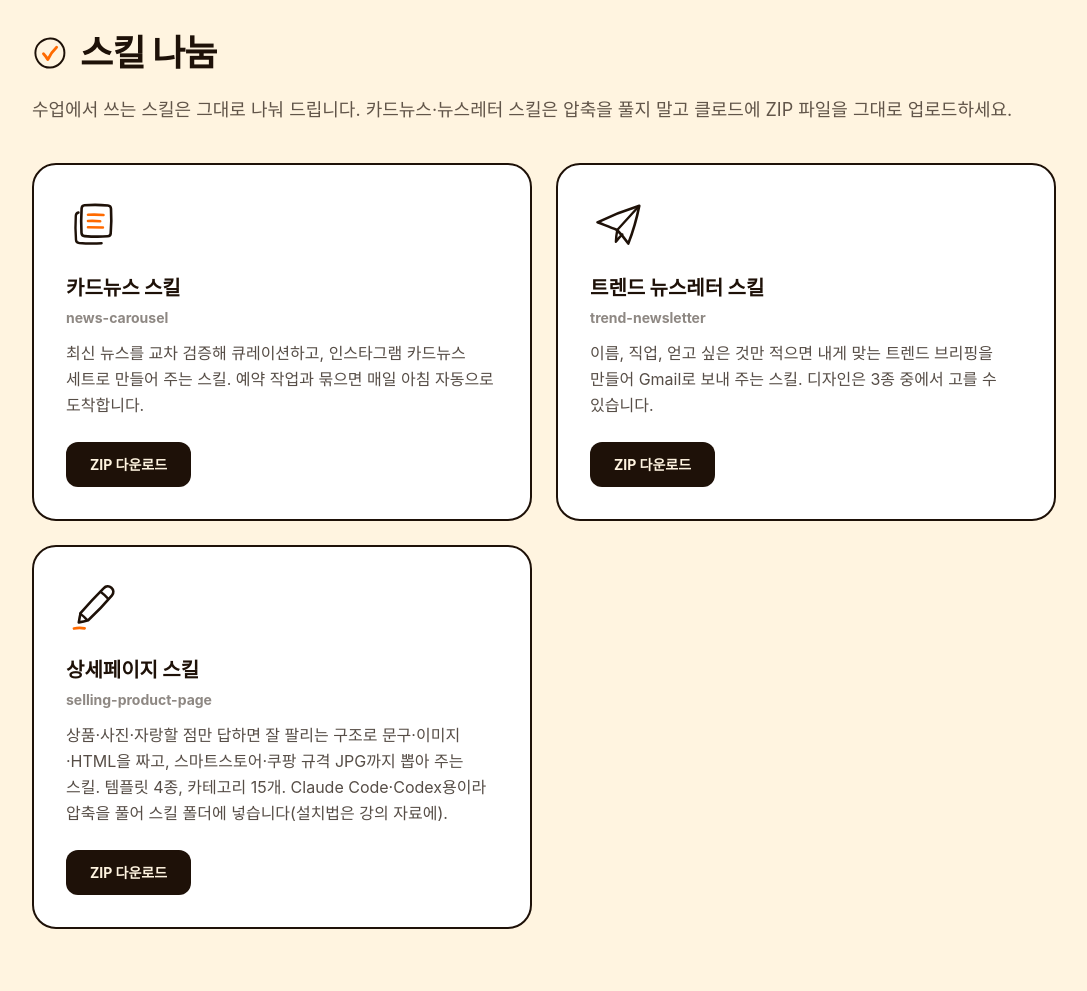
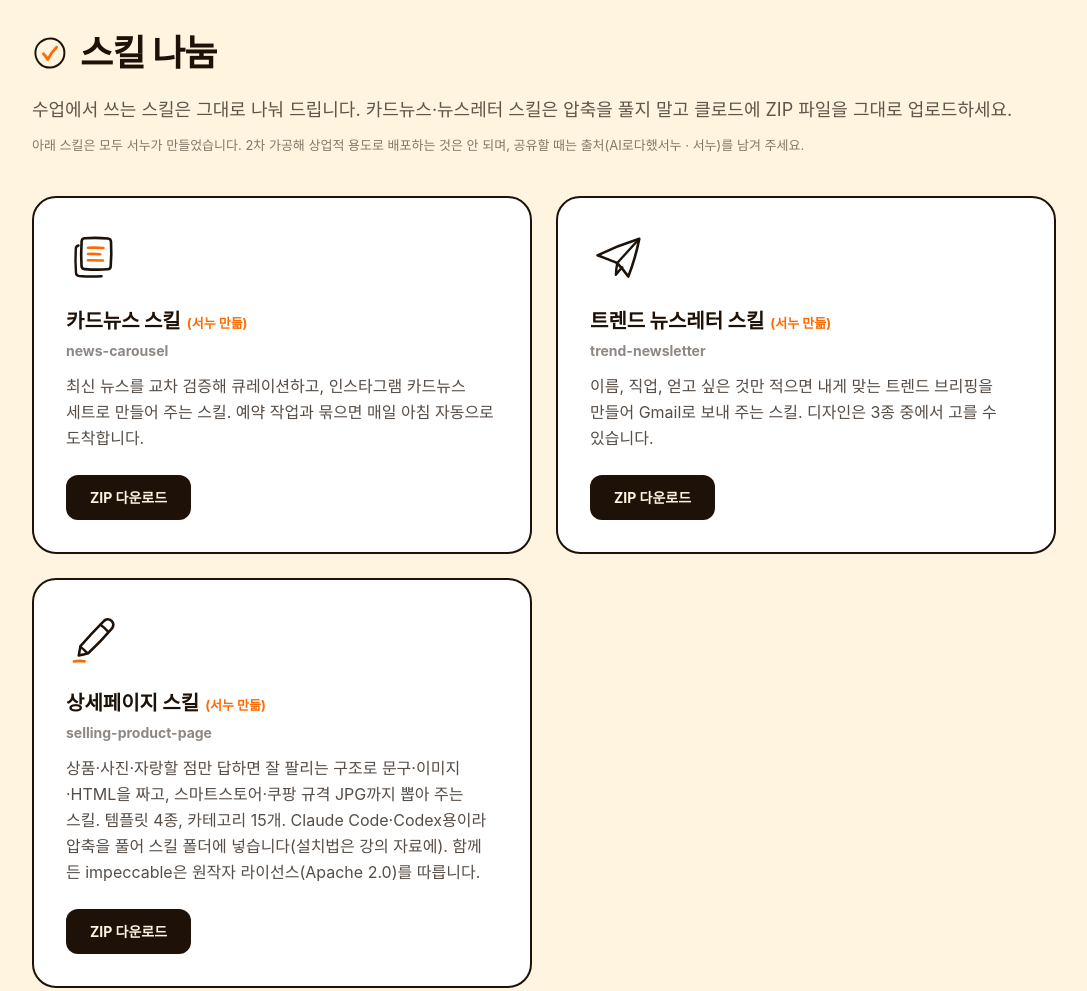
Before and after one commit to Sunwoo-choi-1/seonulab-site, a plain HTML site: page index.html in a window 1280 px wide. Shown: the part 2260-3251 px from the top of the page, without its empty margins (96-1183 px from the left). Drawn offline with Linux system fonts and the light colour scheme; a web font is replaced by a local one.

Commit message:
스킬 나눔: 서누 만듦 표기 + 2차 가공 상업 배포 금지·출처 표기 안내
Co-Authored-By: Claude Opus 5.5 <noreply@anthropic.com>

```diff
--- a/index.html
+++ b/index.html
@@ -211,6 +211,8 @@
     .skill-card h3 { margin-top: 1.25rem; font-size: 1.25rem; font-weight: 800; }
     .skill-card .code { margin-top: 0.25rem; font-size: 0.875rem; font-weight: 700; color: rgba(30, 17, 8, 0.5); }
     .skill-card .desc { margin-top: 0.75rem; flex: 1; line-height: 1.625; color: rgba(30, 17, 8, 0.75); }
+    .skill-card h3 .maker { margin-left: 0.375rem; font-size: 0.8125rem; font-weight: 700; color: #FF6A00; white-space: nowrap; }
+    .skill-note { margin-top: 0.75rem; font-size: 0.8125rem; line-height: 1.6; color: rgba(30, 17, 8, 0.55); word-break: keep-all; }
 
     /* 카드 리프트 */
     .card-lift { transition: transform 0.25s ease, box-shadow 0.25s ease; }
@@ -454,6 +456,7 @@
           스킬 나눔
         </h2>
         <p class="section-sub">수업에서 쓰는 스킬은 그대로 나눠 드립니다. 카드뉴스·뉴스레터 스킬은 압축을 풀지 말고 클로드에 ZIP 파일을 그대로 업로드하세요.</p>
+        <p class="skill-note">아래 스킬은 모두 서누가 만들었습니다. 2차 가공해 상업적 용도로 배포하는 것은 안 되며, 공유할 때는 출처(AI로다했서누 · 서누)를 남겨 주세요.</p>
         <div class="skill-grid">
 
           <article class="skill-card card-lift">
@@ -462,7 +465,7 @@
               <path d="M12.5 15.5c-1.6.4-2.6 1.5-2.7 3.2-.5 8.1-.4 16 .2 24.1.1 1.8 1.4 3 3.2 3.2 7.5.6 14.9.7 22.4.2" stroke="currentColor" stroke-width="2.4" stroke-linecap="round"/>
               <path d="M22 17.8c5.2-.3 10.3-.2 15.5.2M22 24c4.1-.2 8.1-.1 12.2.2M22 30.2c5 0 9.9.1 14.9.3" stroke="#FF6A00" stroke-width="2.6" stroke-linecap="round"/>
             </svg>
-            <h3>카드뉴스 스킬</h3>
+            <h3>카드뉴스 스킬<span class="maker">(서누 만듦)</span></h3>
             <p class="code">news-carousel</p>
             <p class="desc">최신 뉴스를 교차 검증해 큐레이션하고, 인스타그램 카드뉴스 세트로 만들어 주는 스킬. 예약 작업과 묶으면 매일 아침 자동으로 도착합니다.</p>
             <a href="https://github.com/Sunwoo-choi-1/aisunwoo_cardnews/releases/latest/download/news-carousel-source.zip" class="btn-ink">ZIP 다운로드</a>
@@ -473,7 +476,7 @@
               <path d="M7.5 25.3c13.7-6.6 27.5-12 41.8-16.5-2.6 13.2-6.2 25.6-11 37.8-3.5-5-7-9.4-11.2-13.6-6.7-2.9-13-5.1-19.6-7.7Z" stroke="currentColor" stroke-width="2.6" stroke-linejoin="round"/>
               <path d="M27 33.2 48.6 9.5M27.2 33.4c-.8 4-1.2 7.5-1.3 11.3 2.1-2.7 4-5 6.4-7.3" stroke="currentColor" stroke-width="2.4" stroke-linecap="round" stroke-linejoin="round"/>
             </svg>
-            <h3>트렌드 뉴스레터 스킬</h3>
+            <h3>트렌드 뉴스레터 스킬<span class="maker">(서누 만듦)</span></h3>
             <p class="code">trend-newsletter</p>
             <p class="desc">이름, 직업, 얻고 싶은 것만 적으면 내게 맞는 트렌드 브리핑을 만들어 Gmail로 보내 주는 스킬. 디자인은 3종 중에서 고를 수 있습니다.</p>
             <a href="https://github.com/Sunwoo-choi-1/MY-trend-newsletter/releases/latest/download/trend-newsletter.zip" class="btn-ink">ZIP 다운로드</a>
@@ -485,9 +488,9 @@
               <path d="M34.5 12.8c2.6 1.9 4.9 4 7.3 6.6M14.2 34.6c2.4 1.8 4.5 3.7 6.6 6" stroke="currentColor" stroke-width="2.4" stroke-linecap="round"/>
               <path d="M8 49.5c3.5-.9 6.9-.9 10.6-.2" stroke="#FF6A00" stroke-width="2.8" stroke-linecap="round"/>
             </svg>
-            <h3>상세페이지 스킬</h3>
+            <h3>상세페이지 스킬<span class="maker">(서누 만듦)</span></h3>
             <p class="code">selling-product-page</p>
-            <p class="desc">상품·사진·자랑할 점만 답하면 잘 팔리는 구조로 문구·이미지·HTML을 짜고, 스마트스토어·쿠팡 규격 JPG까지 뽑아 주는 스킬. 템플릿 4종, 카테고리 15개. Claude Code·Codex용이라 압축을 풀어 스킬 폴더에 넣습니다(설치법은 강의 자료에).</p>
+            <p class="desc">상품·사진·자랑할 점만 답하면 잘 팔리는 구조로 문구·이미지·HTML을 짜고, 스마트스토어·쿠팡 규격 JPG까지 뽑아 주는 스킬. 템플릿 4종, 카테고리 15개. Claude Code·Codex용이라 압축을 풀어 스킬 폴더에 넣습니다(설치법은 강의 자료에). 함께 든 impeccable은 원작자 라이선스(Apache 2.0)를 따릅니다.</p>
             <a href="/downloads/sangsepage-skill-set.zip" download class="btn-ink">ZIP 다운로드</a>
           </article>
 
```
